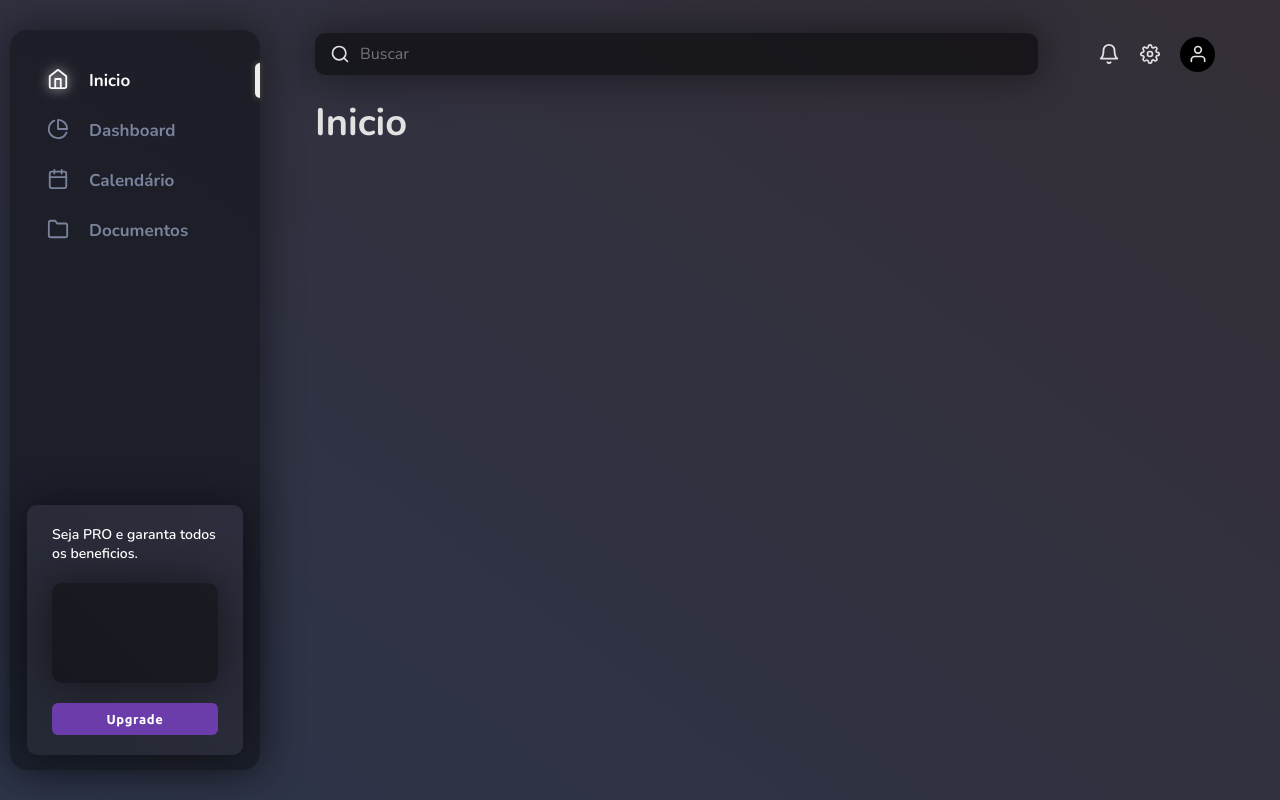
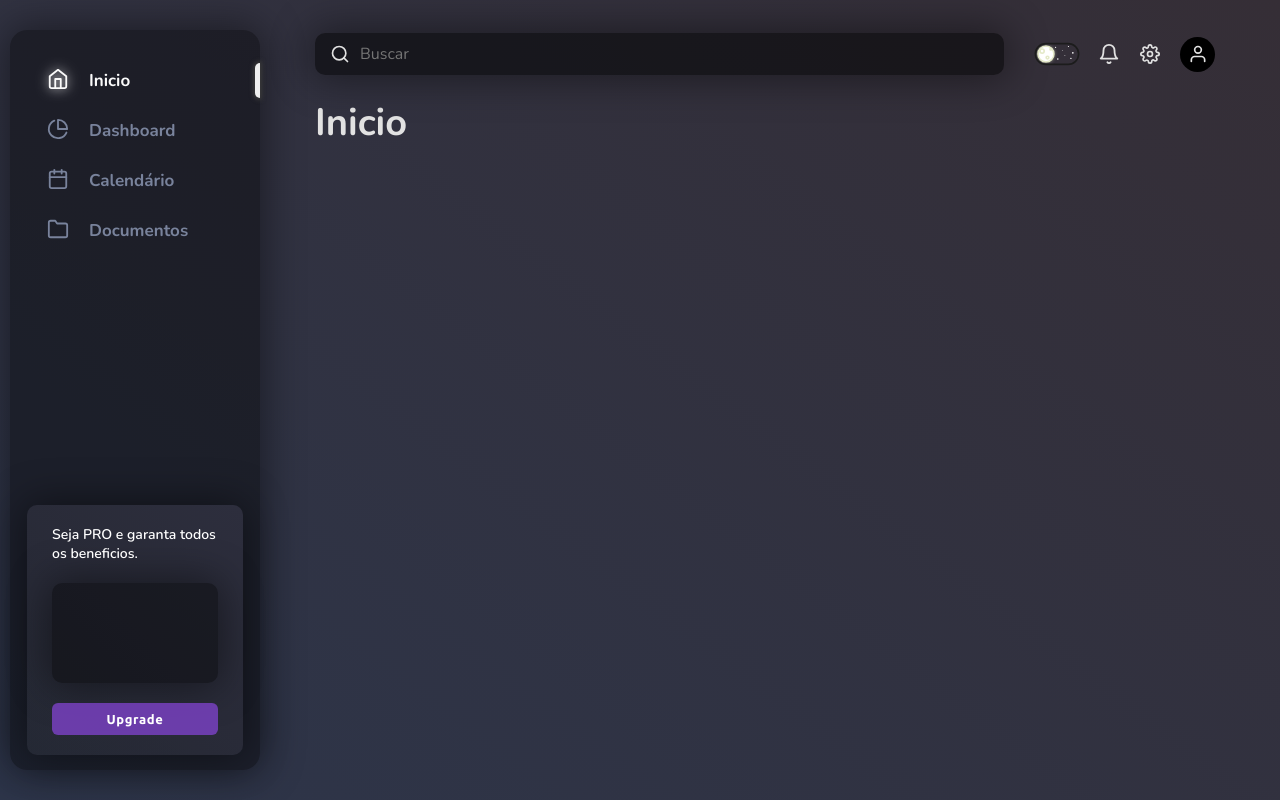
Before and after one commit to pedro-paz/nextjs-website, a Next.js app: page /home in a window 1280 px wide. Built offline with nearby package versions, Linux system fonts and the light colour scheme.

Commit message:
nightday toggle

```diff
--- a/package.json
+++ b/package.json
@@ -11,7 +11,7 @@
     "babel-plugin-styled-components": "^1.12.0",
     "next": "^10.0.0",
     "react": "17.0.1",
-    "react-dom": "17.0.1",
+    "react-dom": "^17.0.2",
     "react-icons": "^4.2.0",
     "react-router-dom": "^5.2.0",
     "recharts": "^2.0.9",
--- /dev/null
+++ b/src/components/nightDayToggle/index.tsx
@@ -0,0 +1,63 @@
+import React, { useEffect, useRef, useState } from "react";
+import { StyledNightDayToggle } from "./style";
+import ReactDOM from "react-dom";
+import { Circle } from "../circle";
+
+const NightDayToggle = () => {
+  const containerRef = useRef<HTMLDivElement>();
+  const [background, setBackground] = useState<HTMLElement>();
+  const onToggleClicked = () => {
+    containerRef.current.classList.toggle("toggle-container-day");
+
+    containerRef.current
+      ?.querySelectorAll(".star")
+      .forEach((x) => x.classList.toggle("star-day"));
+    containerRef.current
+      ?.querySelectorAll(".crater")
+      .forEach((x) => x.classList.toggle("crater-day"));
+    containerRef.current
+      ?.querySelectorAll(".toggle-handle")
+      .forEach((x) => x.classList.toggle("toggle-handle-day"));
+    containerRef.current
+      ?.querySelectorAll(".mini-cloud")
+      .forEach((x) => x.classList.toggle("cloud-day"));
+  };
+
+  useEffect(() => {
+    setBackground(document.body);
+  }, []);
+
+  //   temp1.getBoundingClientRect().x + 26;
+  //   temp1.getBoundingClientRect().y + 11;
+
+  return (
+    <div style={{ position: "relative", width: 49, height: 24 }}>
+      <StyledNightDayToggle
+        ref={containerRef}
+        className="toggle-container"
+        onClick={onToggleClicked}
+      >
+        <div className="toggle-handle">
+          <div className="crater crater-one"></div>
+          <div className="crater crater-two"></div>
+          <div className="crater crater-three"></div>
+        </div>
+        <img
+          className="mini-cloud"
+          src="https://s3-us-west-2.amazonaws.com/s.cdpn.io/480623/toggle_cloud.png"
+        />
+        <div className="star star-medium star-one"></div>
+        <div className="star star-large star-two"></div>
+        <div className="star star-small star-three"></div>
+        <div className="star star-small star-four"></div>
+        <div className="star star-medium star-five"></div>
+        <div className="star star-large star-six"></div>
+        <div className="star star-medium star-seven"></div>
+        {background &&
+          ReactDOM.createPortal(<Circle color="red" width="100" />, background)}
+      </StyledNightDayToggle>
+    </div>
+  );
+};
+
+export default NightDayToggle;
--- /dev/null
+++ b/src/components/nightDayToggle/style.tsx
@@ -0,0 +1,159 @@
+import styled from "styled-components";
+
+export const StyledNightDayToggle = styled.div`
+  margin: auto;
+  position: absolute;
+  width: 280px;
+  height: 140px;
+  top: -58px;
+  left: -117px;
+  background: transparent;
+  border-radius: 70px;
+  border: 10.0002px solid #1c1c1c;
+  overflow: hidden;
+  cursor: pointer;
+  transform: scale(0.16);
+  transition: border-color 0.5s ease 0s, background 0.5s ease 0s;
+
+  &.toggle-container-day {
+    background: #9fe4fc !important;
+    border-color: #86c4d8;
+  }
+
+  & .toggle-handle {
+    position: absolute;
+    height: 109.998px;
+    width: 109.998px;
+    left: 5.99998px;
+    top: 0;
+    bottom: 0;
+    margin: auto;
+    border-radius: 50%;
+    background: #ffffff;
+    border: 10.0002px solid #e4e9c8;
+    box-shadow: 0px 0px 20px rgba(228, 233, 200, 0.5);
+    z-index: 999;
+    transition: left 0.5s ease 0s, background 0.5s ease 0s,
+      border-color 0.5s ease 0s, transform 0.5s ease 0s;
+  }
+  & .toggle-handle .crater {
+    position: absolute;
+    border: 10.0002px solid #e4e9c8;
+    border-radius: 50%;
+  }
+  & .toggle-handle .crater-one {
+    top: 10%;
+    left: 3%;
+    height: 40%;
+    width: 40%;
+  }
+  & .toggle-handle .crater-two {
+    right: 6%;
+    top: 6%;
+  }
+  & .toggle-handle .crater-three {
+    right: 24%;
+    bottom: 10%;
+    height: 30%;
+    width: 30%;
+  }
+  & .mini-cloud {
+    height: 40%;
+    width: auto;
+    position: absolute;
+    left: 20%;
+    top: 38%;
+    opacity: 0;
+    z-index: 999;
+    transition: opacity 0.25s ease 0s, left 0.5s ease 0s;
+  }
+  & .star {
+    position: absolute;
+    background: #ffffff;
+    opacity: 1;
+    border-radius: 50%;
+    transform: scale(1);
+    transition: transform 0.5s ease;
+  }
+  & .star-small {
+    height: 4%;
+    width: 2%;
+  }
+  & .star-medium {
+    height: 6%;
+    width: 3%;
+  }
+  & .star-large {
+    height: 8%;
+    width: 4%;
+  }
+  & .star-one {
+    top: 12%;
+    left: 45%;
+    transition-delay: 0.4s;
+  }
+  & .star-two {
+    top: 72%;
+    left: 50%;
+    transition-delay: 0.35s;
+  }
+  & .star-three {
+    top: 30%;
+    left: 62%;
+    transition-delay: 0.3s;
+  }
+  & .star-four {
+    top: 56%;
+    left: 68%;
+    transition-delay: 0.25s;
+  }
+  & .star-five {
+    top: 8%;
+    left: 76%;
+    transition-delay: 0.2s;
+  }
+  & .star-six {
+    top: 40%;
+    left: 86%;
+    transition-delay: 0.15s;
+  }
+  & .star-seven {
+    top: 70%;
+    left: 82%;
+    transition-delay: 0.1s;
+  }
+
+  .toggle-handle-day {
+    left: 144.48px !important;
+    background: #ffe06e !important;
+    border-color: #e2c448 !important;
+    transform: rotate(90deg);
+  }
+
+  -day {
+    background: #9fe4fc;
+    border-color: #86c4d8;
+  }
+
+  .off {
+    background: #fafafa !important;
+    transition: background 0.5s ease 0s;
+  }
+
+  .star-day {
+    opacity: 0 !important;
+    transform: scale(0) !important;
+  }
+
+  .crater-day {
+    width: 0% !important;
+    height: 0% !important;
+    border: 0px solid transparent !important;
+    transition: height 0.5s ease 0s, width 0.5s ease 0s, border 0.5s ease 0s;
+  }
+
+  .cloud-day {
+    opacity: 1 !important;
+    left: 40% !important;
+  }
+`;
--- a/src/components/topBar/index.tsx
+++ b/src/components/topBar/index.tsx
@@ -8,6 +8,7 @@ import {
 } from "react-icons/fi";
 import styled from "styled-components";
 import Input from "../input";
+import NightDayToggle from "../nightDayToggle";
 
 export const TopBar = () => {
   return (
@@ -18,8 +19,9 @@ export const TopBar = () => {
         icon={FiSearch}
         style={{ marginRight: 30, flexGrow: 1 }}
       />
-      <div style={{ display: "flex", alignItems: "center" }}>
-        <FiBell style={{ fontSize: 22, marginRight: 10, marginLeft: 30 }} />
+      <div style={{ display: "flex", alignItems: "center", marginLeft: 15 }}>
+        <NightDayToggle />
+        <FiBell style={{ fontSize: 22, marginRight: 10, marginLeft: 15 }} />
         <FiSettings
           style={{
             fontSize: 20,
--- a/src/contents/dashboard/index.tsx
+++ b/src/contents/dashboard/index.tsx
@@ -12,6 +12,7 @@ import {
 } from "recharts";
 import { Card } from "../../components/card";
 import { Circle } from "../../components/circle";
+import NightDayToggle from "../../components/nightDayToggle";
 import { PageContainer } from "../../components/pageContainer";
 import SlideCards from "../../components/slideCards";
 import { TopBar } from "../../components/topBar";
@@ -117,7 +118,6 @@ const DashboardContent = () => {
   return (
     <StyledDashboardContent>
       <PageContainer id="dashboard-content">
-        <style></style>
         <TopBar />
 
         <header>Dashboard</header>
```
Also changed, not shown: 1 other file (tests, documents, lock files or other folders).
